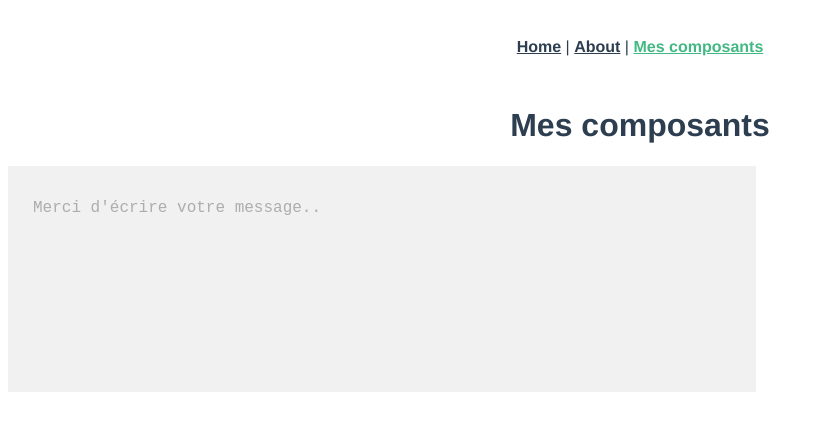
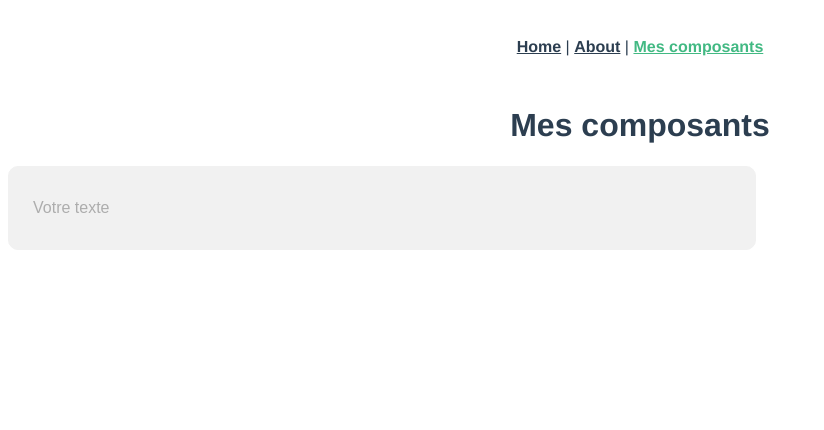
Before and after one commit to MaximHivin/Apotheose-Ojapon, a Vue app: page /composant in a window 1280 px wide. Shown: the top 430 px of the page, without its empty margins (0-824 px from the left). Built offline with nearby package versions, Linux system fonts and the light colour scheme.

Commit message:
Integration input text

```diff
--- /dev/null
+++ b/src/components/formulaire/InputText.vue
@@ -0,0 +1,50 @@
+<template>
+  <div class="container_inputText">
+      <input type="text" name="inputText" id="inputText" placeholder="Votre texte" class="inputText">
+  </div>
+</template>
+
+<script>
+export default {
+
+}
+</script>
+
+<style>
+
+.container_inputText{
+    max-width: 748px;
+}
+
+.inputText{
+    padding-left: 24px;
+    padding-top: 32px;
+    padding-bottom: 32px;
+    border-radius: 10px;
+    border: 1px solid #F1F1F1;
+    background-color:#F1F1F1 ;
+    color: #1d1d1d;
+    font-size: 16px;
+    font-weight: 500;
+    width: 100%;
+    box-sizing: border-box;
+}
+
+.inputText::placeholder{
+    color:#ADADAD;
+    font-weight: 500;
+}
+
+ @media screen and (max-width: 375px){
+    .container_inputText{
+        width: 302px;
+        margin: 0 auto;
+    }
+
+    .inputText{
+        padding: 16px;
+    }
+}
+
+
+</style>
--- a/src/views/Composant.vue
+++ b/src/views/Composant.vue
@@ -1,14 +1,14 @@
 <template>
   <h1>Mes composants</h1>
-  <TextArea />
+  <InputText />
 </template>
 
 <script>
-import TextArea from '@/components/formulaire/TextArea.vue'
+import InputText from '@/components/formulaire/InputText.vue'
 export default {
   name: 'Composant',
   components: {
-    TextArea
+    InputText
   }
 }
 </script>
```
